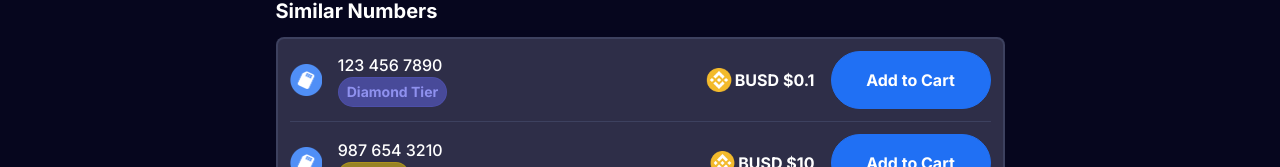
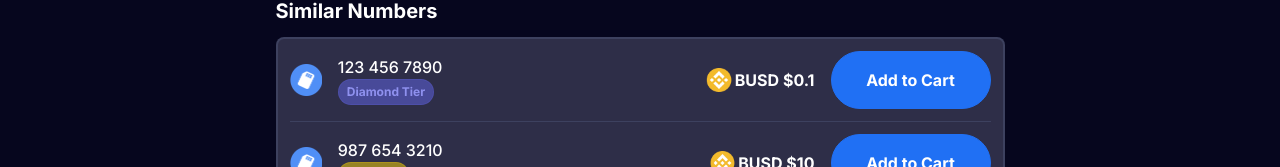
Before and after one commit to vishalmet/UltimateDigits.beta, a React (Vite) app in the folder frontend/: page /virtual-number/search-results in a window 1280 px wide. Shown: the part 473-640 px from the top of the page. Built offline with nearby package versions, Linux system fonts and the light colour scheme; what @rainbow-me/rainbowkit would draw is missing.

Commit message:
text size adjustment

```diff
--- a/frontend/src/pages/virtual-number/search-result/tiers-components/diamondTier.jsx
+++ b/frontend/src/pages/virtual-number/search-result/tiers-components/diamondTier.jsx
@@ -2,7 +2,7 @@ import React from "react";
 
 const DiamondTier = () => {
   return (
-    <p className="bg-[#6366E9]/50 w-fit h-fit p-1 px-2 text-xs md:text-sm border border-[#6366E9]/20 text-[#8F91EF] rounded-full font-bold">
+    <p className="bg-[#6366E9]/50 w-fit h-fit p-1 px-2 text-xs border border-[#6366E9]/20 text-[#8F91EF] rounded-full font-bold">
       Diamond Tier
     </p>
   );
```
